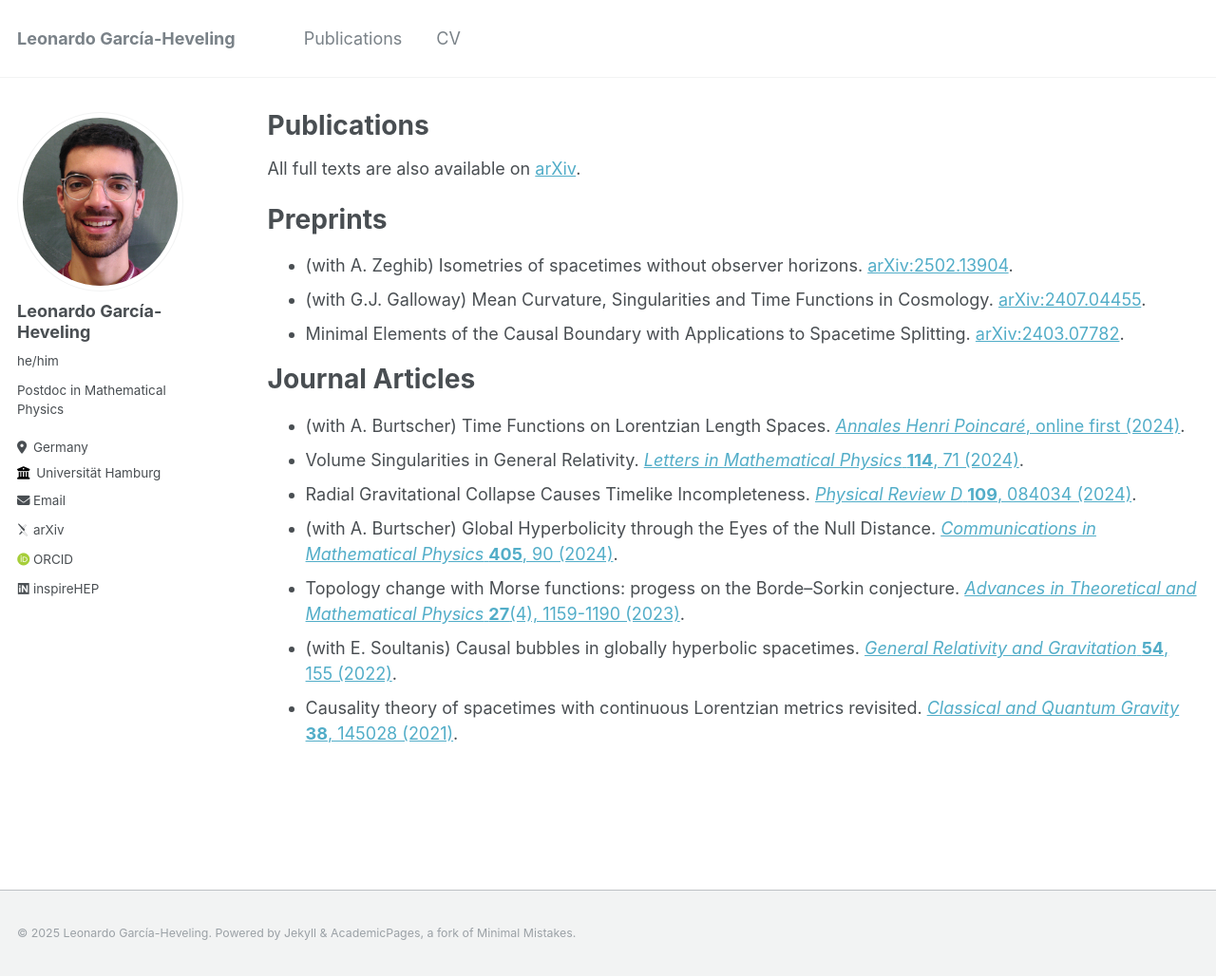
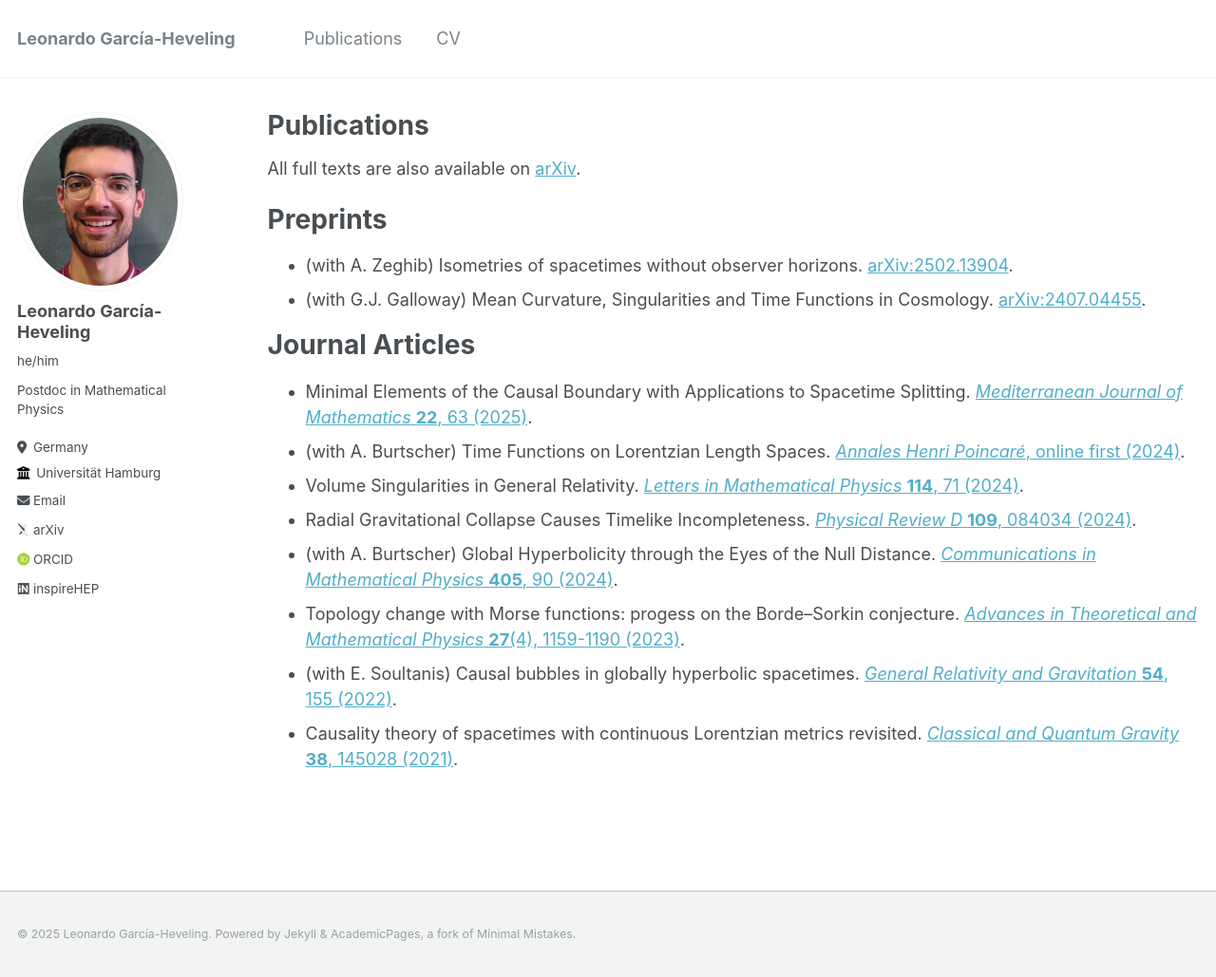
Before and after one commit to LeoGarciaHeveling/LeoGarciaHeveling.github.io, a Jekyll site: the page built from _pages/publications.md, in a window 1280 px wide and 1029 px high. Shown: the whole window at 95% size. Built offline with Jekyll 4.4.1, drawn with Linux system fonts in a browser that asks for light colours; some web fonts are replaced.

Commit message:
Update publications.md

```diff
--- a/_pages/publications.md
+++ b/_pages/publications.md
@@ -13,10 +13,10 @@ Preprints
 ===
 * (with A. Zeghib) Isometries of spacetimes without observer horizons. [arXiv:2502.13904](https://doi.org/10.48550/arXiv.2502.13904).
 * (with G.J. Galloway) Mean Curvature, Singularities and Time Functions in Cosmology. [arXiv:2407.04455](https://doi.org/10.48550/arXiv.2407.04455).
-* Minimal Elements of the Causal Boundary with Applications to Spacetime Splitting. [arXiv:2403.07782](https://doi.org/10.48550/arXiv.2403.07782).
 
 Journal Articles
 ===
+* Minimal Elements of the Causal Boundary with Applications to Spacetime Splitting. [<i>Mediterranean Journal of Mathematics</i> <b>22</b>, 63 (2025)](https://doi.org/10.1007/s00009-025-02832-3).
 * (with A. Burtscher) Time Functions on Lorentzian Length Spaces. [<i>Annales Henri Poincaré</i>, online first (2024)](https://doi.org/10.1007/s00023-024-01461-y).
 * Volume Singularities in General Relativity. [<i>Letters in Mathematical Physics</i> <b>114</b>, 71 (2024)](https://doi.org/10.1007/s11005-024-01814-y).
 * Radial Gravitational Collapse Causes Timelike Incompleteness. [<i>Physical Review D</i> <b>109</b>, 084034 (2024)](https://doi.org/10.1103/PhysRevD.109.084034).
```
